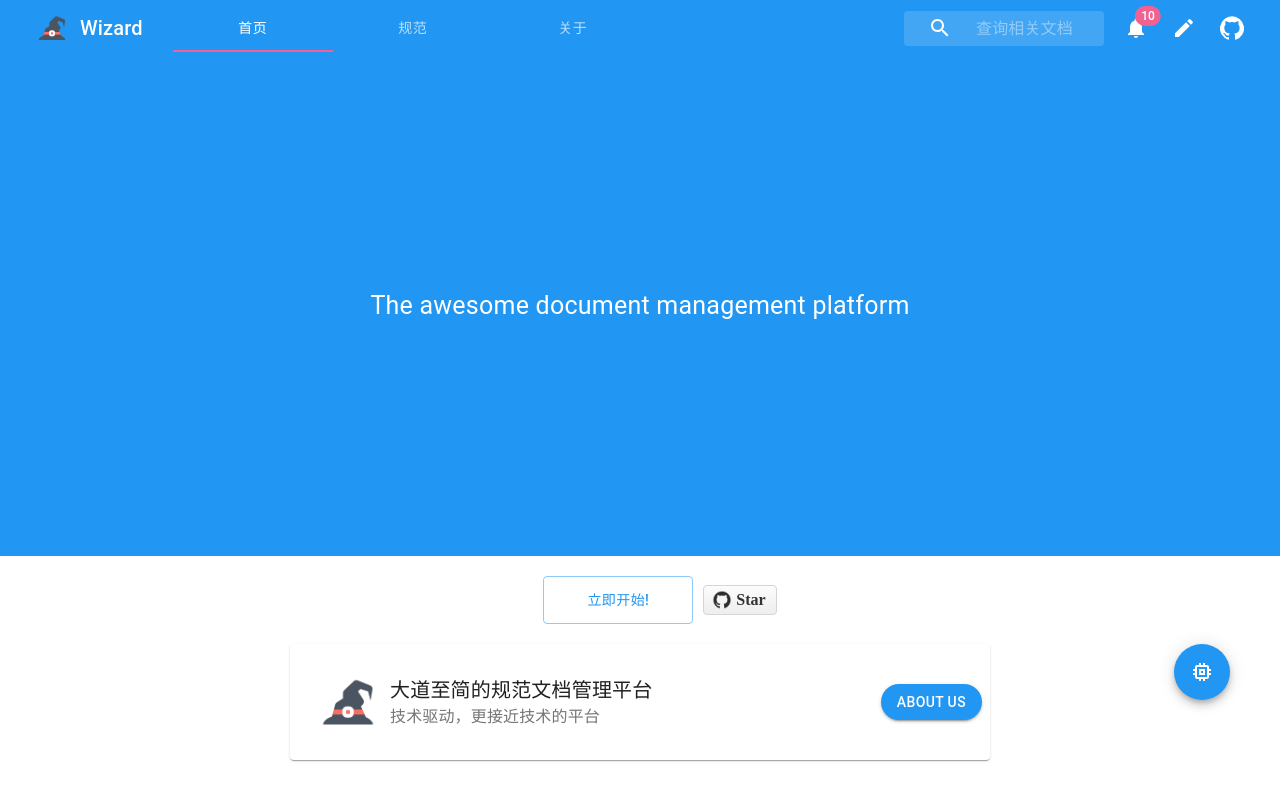
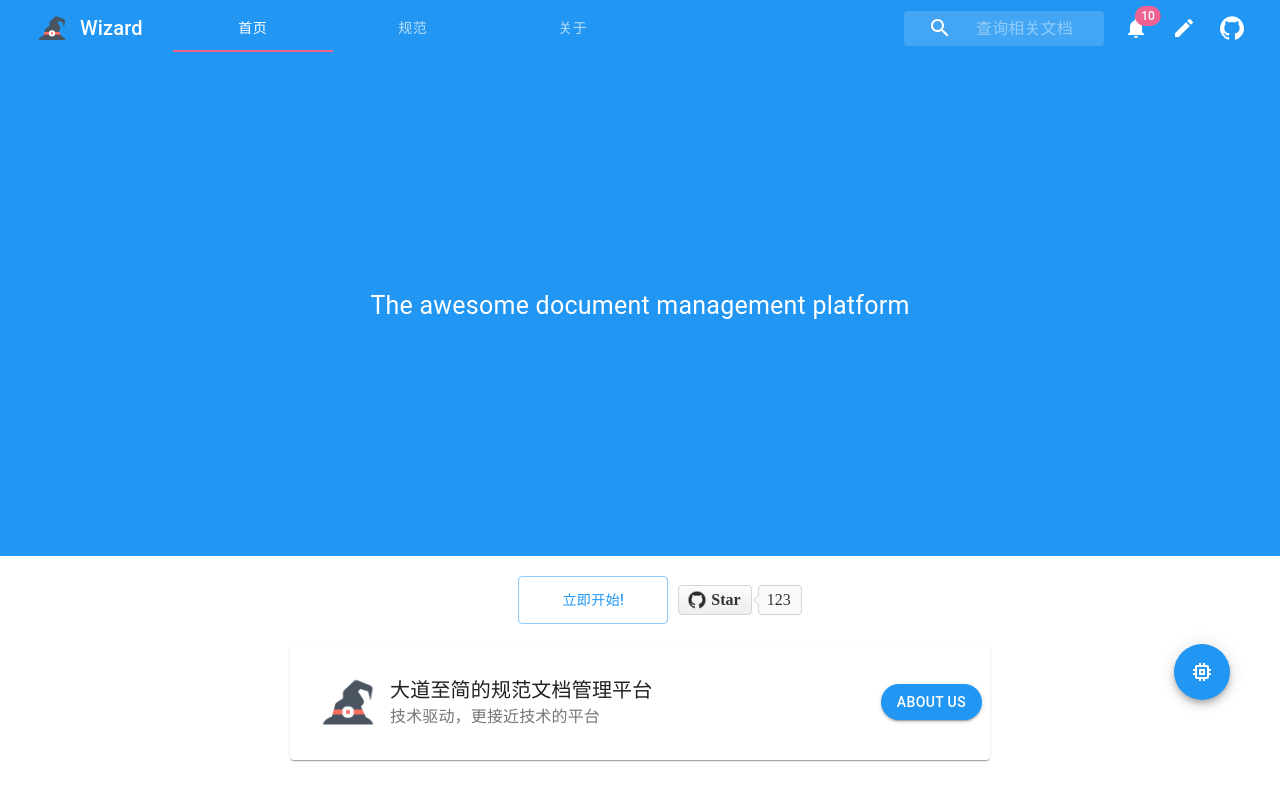
Before and after one commit to wizardoc/wizard, a React (Create React App) app in the folder client/: page /home in a window 1280 px wide. Shown: the top 800 px of the page. Built offline with nearby package versions, Linux system fonts and the light colour scheme; what react-ts-di would draw is missing.

Commit message:
[Feat]: github-btn

```diff
--- a/client/src/app/components/main/@github-btn.tsx
+++ b/client/src/app/components/main/@github-btn.tsx
@@ -66,6 +66,51 @@ const GithubText = styled.span`
   line-height: 22px;
 `;
 
+const CountContainer = styled.a`
+  padding: 3px 10px 3px 8px;
+  font-size: 16px;
+  line-height: 22px;
+  border-radius: 4px;
+  display: block;
+  margin-left: 6px;
+  background-color: #fafafa;
+  border: 1px solid #d4d4d4;
+  color: #333;
+  text-decoration: none;
+  white-space: nowrap;
+  cursor: pointer;
+  position: relative;
+  &:before {
+    left: -5px;
+    margin-top: -6px;
+    border-width: 6px 6px 6px 0;
+    top: 50%;
+    content: '';
+    position: absolute;
+    display: inline-block;
+    width: 0;
+    height: 0;
+    border-color: transparent;
+    border-style: solid;
+    border-right-color: #fafafa;
+  }
+  &:after {
+    left: -6px;
+    margin-top: -7px;
+    border-width: 7px 7px 7px 0;
+    top: 50%;
+    z-index: -1;
+    content: '';
+    position: absolute;
+    display: inline-block;
+    width: 0;
+    height: 0;
+    border-color: transparent;
+    border-style: solid;
+    border-right-color: #d4d4d4;
+  }
+`;
+
 export class GithubBtn extends Component {
   render(): ReactNode {
     return (
@@ -74,6 +119,12 @@ export class GithubBtn extends Component {
           <GithubIcon />
           <GithubText>Star</GithubText>
         </StarContainer>
+        <CountContainer
+          target="_blank"
+          href="//github.com/wizaaard/wizard/stargazers/"
+        >
+          123
+        </CountContainer>
       </Container>
     );
   }
```
